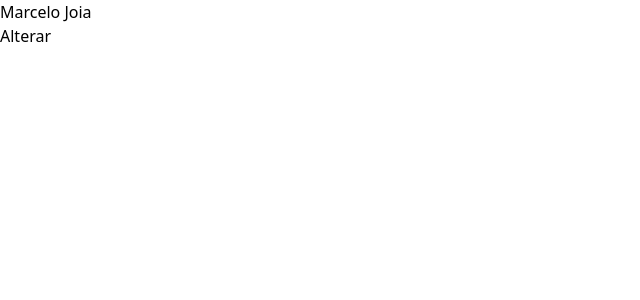
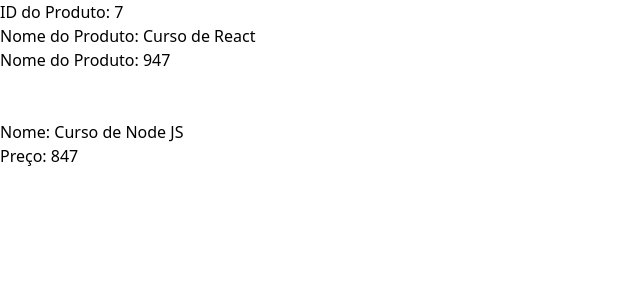
Before and after one commit to MarceloJoia/react_celke, a Next.js app: page / in a window 1280 px wide. Shown: the top 300 px of the page, without its empty margins (0-640 px from the left). Built offline with nearby package versions, Linux system fonts and the light colour scheme.

Commit message:
Como usar useEffect

```diff
--- a/src/pages/index.js
+++ b/src/pages/index.js
@@ -1,14 +1,41 @@
-import { useState } from "react";
-
+import { useEffect, useState } from "react";
 
 function Home() {
 
-  const [name, setName] = useState('Marcelo Joia');
+  const [productId, setProductId] = useState();
+  const [productName, setProductName] = useState();
+  const [productPrice, setProductPrice] = useState();
+  const [dataProduct, setDataProduct] = useState({
+    name: '',
+    price: '',
+  });
+
+  function searchProduct() {
+    // console.log('Buscar Produtos!');
+    setProductId(7);
+    setProductName("Curso de React");
+    setProductPrice(947);
+
+    // Setar um Objeto
+    setDataProduct({
+      name: "Curso de Node JS",
+      price: 847,
+    });
+  }
+  // Quando o usuário carregar a página executa esse useEffect() e Atualisa os dados
+  useEffect(() => {
+    searchProduct();
+  }, [productId]);// Se acontecer alguma mudança no id Execute a função [productId]
 
   return (
     <main>
-      <p>{name}</p>
-      <button onClick={() => setName('Telma Viscaino')}>Alterar</button>
+      <p>ID do Produto: {productId}</p>
+      <p>Nome do Produto: {productName}</p>
+      <p>Nome do Produto: {productPrice}</p><br/><br/>
+
+      {/* Imprime Objeto */}
+      <p>Nome: {dataProduct.name}</p>
+      <p>Preço: {dataProduct.price}</p>
     </main>
   );
 }
```
